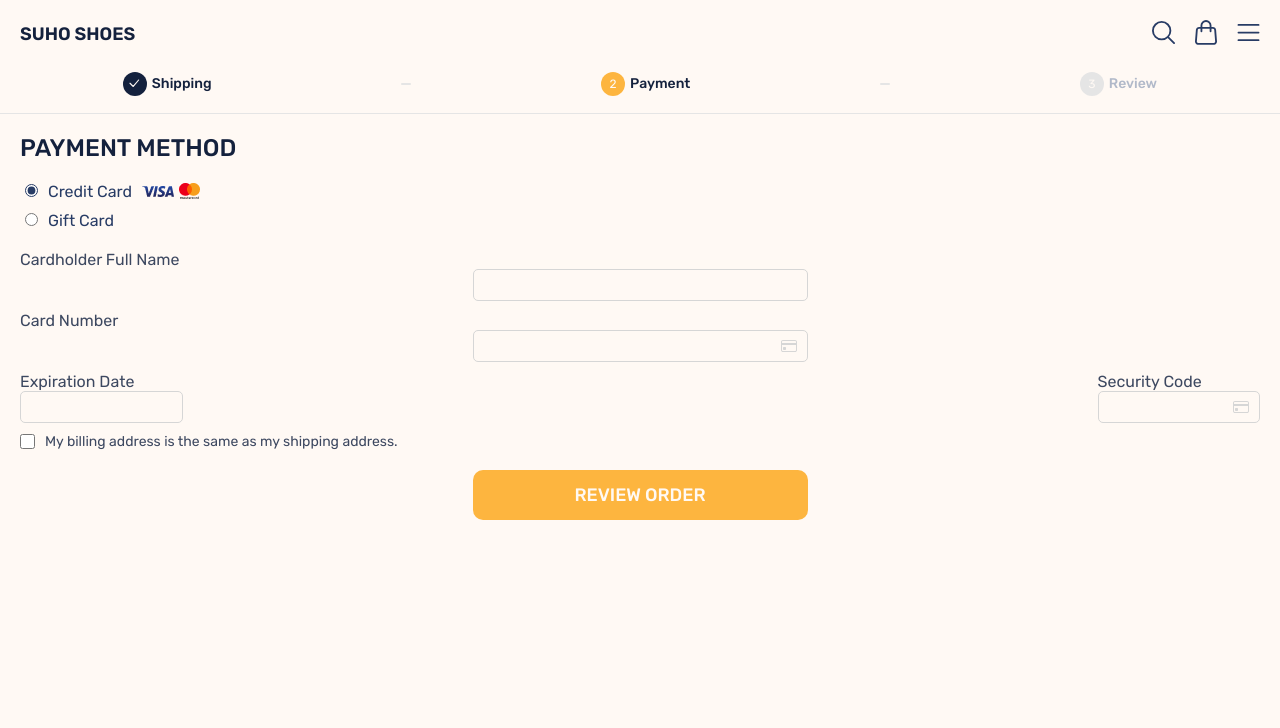
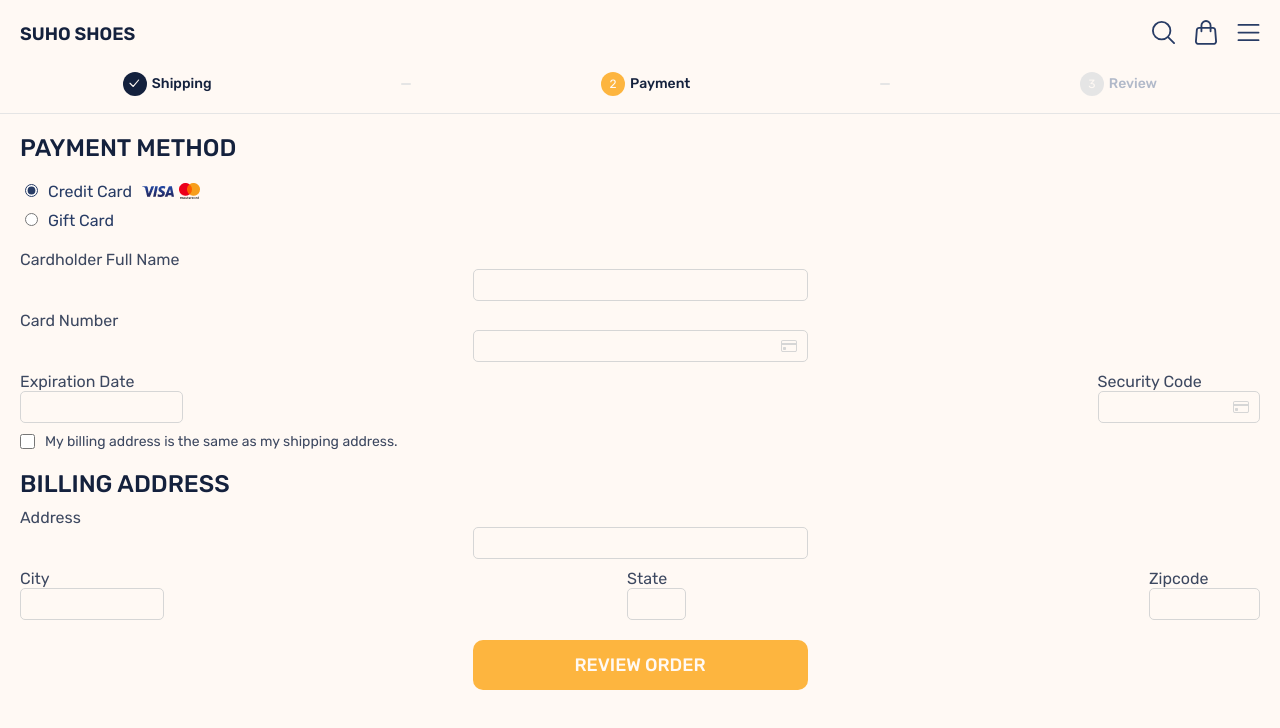
Before and after one commit to juanang207/suhoshoes, a React (Create React App) app: page /checkout-payment in a window 1280 px wide. Shown: the top 728 px of the page. Built offline with nearby package versions, Linux system fonts and the light colour scheme.

Commit message:
added billing address fields

```diff
--- a/src/components/checkout-payment/CheckoutPayment.css
+++ b/src/components/checkout-payment/CheckoutPayment.css
@@ -44,7 +44,7 @@
   margin-left: 0;
 }
 
-.billing-address {
+.billing-address-checkbox {
   margin-right: 20px;
   margin-left: 20px;
   margin-top: 10px;
@@ -52,7 +52,7 @@
   align-items: center;
 }
 
-.billing-address label {
+.billing-address-checkbox label {
   font-size: 0.875rem;
   font-weight: var(--regular);
   color: var(--grey500);
@@ -65,7 +65,12 @@ input[type="checkbox"] {
   height: 15px;
 }
 
+.giftcard-form {
+  margin-top: 20px;
+}
+
 .review-order-btn {
   margin-top: 20px;
   text-align: center;
+  margin-bottom: 30px;
 }
--- a/src/components/checkout-payment/CheckoutPayment.js
+++ b/src/components/checkout-payment/CheckoutPayment.js
@@ -12,6 +12,7 @@ class CheckoutPayment extends Component {
         { isSelected: true, name: "Credit Card" },
         { isSelected: false, name: "Gift Card" },
       ],
+      billingCheck: false,
     };
   }
 
@@ -58,6 +59,19 @@ class CheckoutPayment extends Component {
       this.setState({ paymentOptions: updatedPaymentOptions });
     };
 
+    const checkPaymentOptionSelected = (name) => {
+      const result = this.state.paymentOptions.find((obj) => obj.name === name);
+      return result.isSelected;
+    };
+
+    const handleBillingChange = (event) => {
+      if (event.target.checked) {
+        this.setState({ billingCheck: true });
+      } else {
+        this.setState({ billingCheck: false });
+      }
+    };
+
     return (
       <div className="checkout-payment">
         <CheckoutTabs page="Payment" completed={["Shipping"]} />
@@ -76,6 +90,7 @@ class CheckoutPayment extends Component {
             ))}
           </div>
 
+          {checkPaymentOptionSelected("Credit Card") && (
             <div className="creditcard-form">
               <FormField labelName="Cardholder Full Name" width="323px" />
               <FormField
@@ -93,13 +108,37 @@ class CheckoutPayment extends Component {
               </div>
 
               <div className="billing-address">
-              <input type="checkbox" id="check-input" />
-
-              <label for="check-input">
+                <div className="billing-address-checkbox">
+                  <input
+                    type="checkbox"
+                    id="check-input"
+                    onChange={handleBillingChange}
+                  />
+                  <label htmlFor="check-input">
                     My billing address is the same as my shipping address.
                   </label>
                 </div>
+
+                {!this.state.billingCheck && (
+                  <>
+                    <h3>Billing Address</h3>
+                    <FormField labelName="Address" width="323px" />
+                    <div className="address-details">
+                      <FormField labelName="City" width="132px" />
+                      <FormField labelName="State" width="47px" />
+                      <FormField labelName="Zipcode" width="99px" />
                     </div>
+                  </>
+                )}
+              </div>
+            </div>
+          )}
+
+          {checkPaymentOptionSelected("Gift Card") && (
+            <div className="giftcard-form">
+              <FormField labelName="Gift Card Number" width="323px" />
+            </div>
+          )}
 
           <div className="review-order-btn">
             <ButtonItem text="Review Order" />
```
Lines whose indentation alone changed are shown as unchanged.
